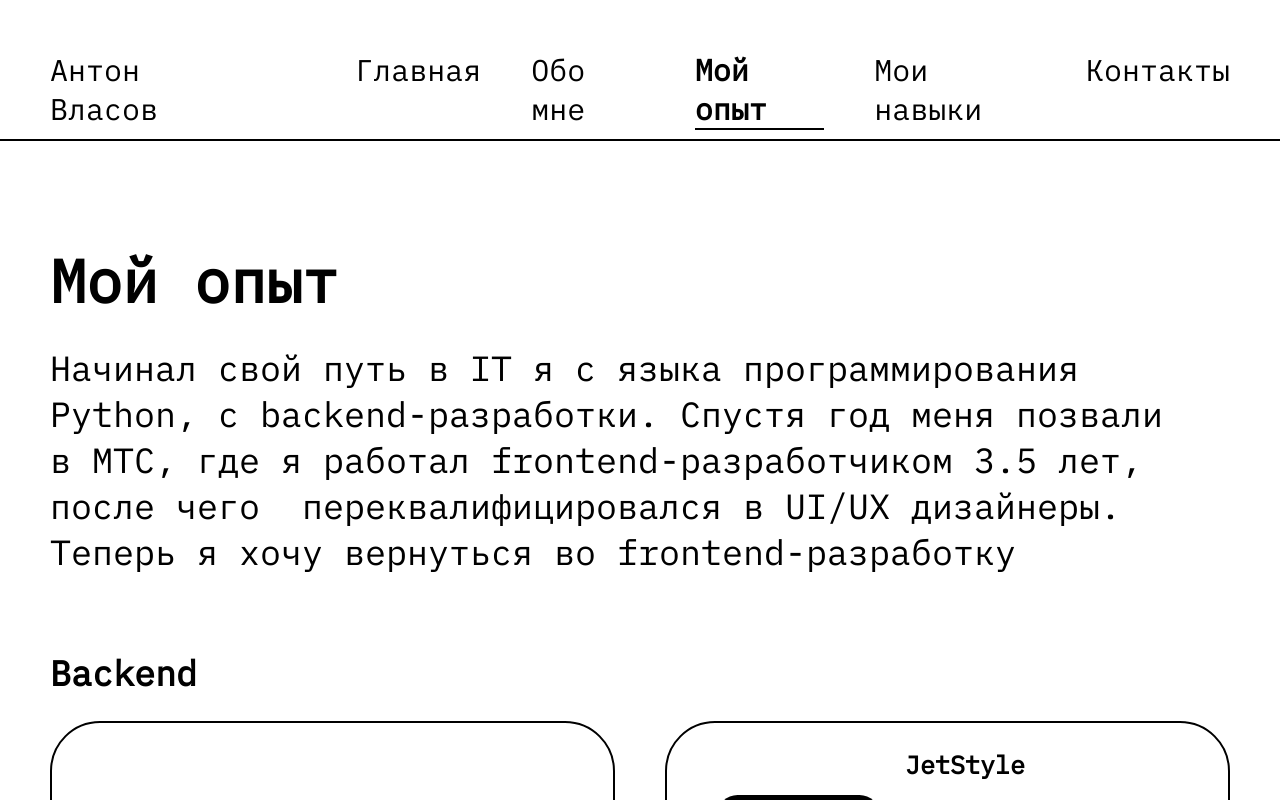
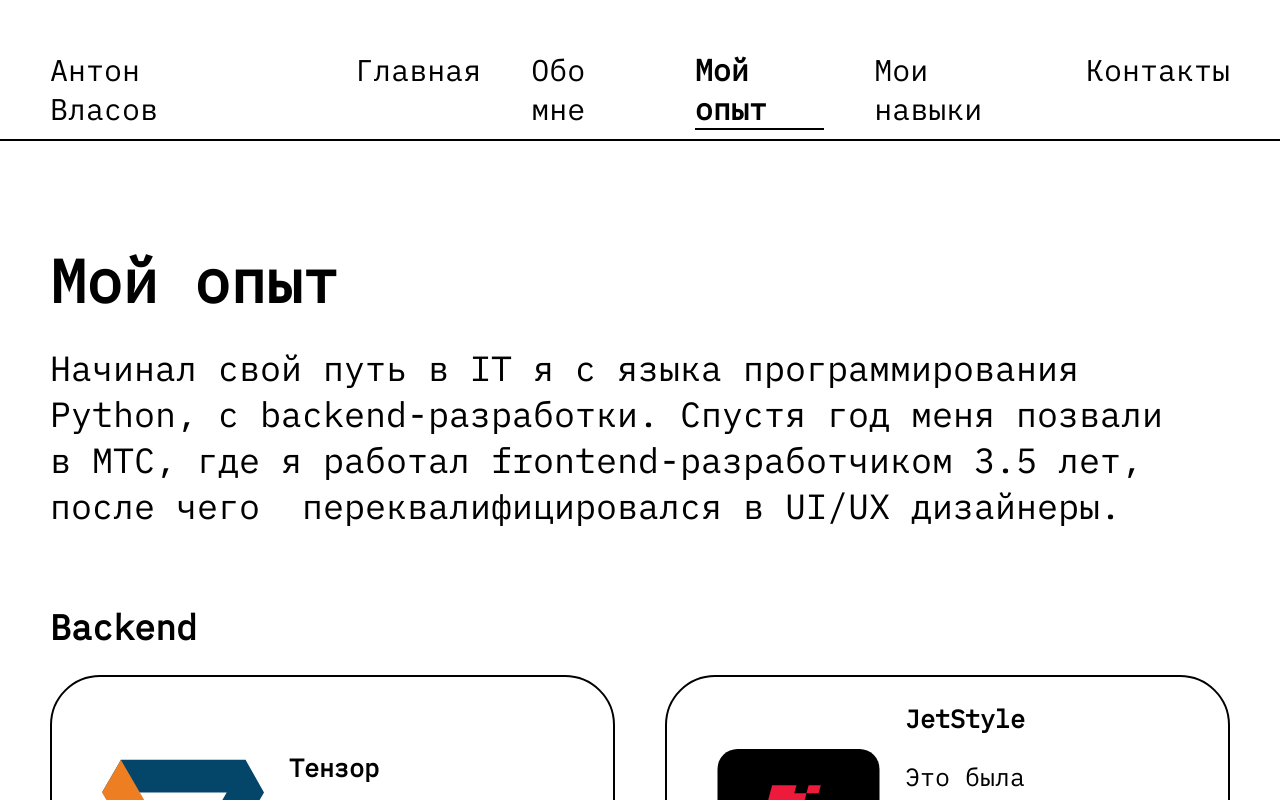
Before and after one commit to VlAnton/portfolio.vlasov.anton, a React (Create React App) app: page /experience in a window 1280 px wide. Shown: the top 800 px of the page. Built offline with nearby package versions, Linux system fonts and the light colour scheme.

Commit message:
text fix

```diff
--- a/src/pages/Experience/Experience.tsx
+++ b/src/pages/Experience/Experience.tsx
@@ -15,8 +15,7 @@ export function Experience() {
           Начинал свой путь в&nbsp;IT я с&nbsp;языка программирования Python,
           с&nbsp;backend-разработки. Спустя год меня позвали в&nbsp;МТС, где я
           работал frontend-разработчиком 3.5 лет, после&nbsp;чего&nbsp;
-          переквалифицировался в&nbsp;UI/UX дизайнеры. Теперь я хочу вернуться
-          во&nbsp;frontend-разработку
+          переквалифицировался в&nbsp;UI/UX дизайнеры.
         </p>
       </section>
 
```
